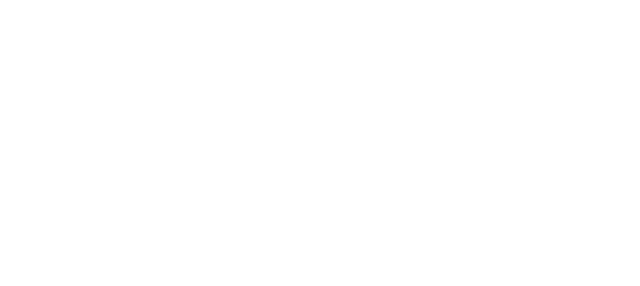
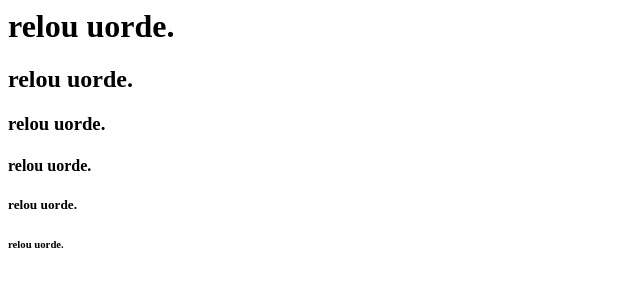
Before and after one commit to codingTheus/exemplo-git-l, a plain HTML site: page index.html in a window 1280 px wide. Shown: the whole page, without its empty margins (0-640 px from the left). Drawn offline with Linux system fonts and the light colour scheme.

Commit message:
Body criado + títulos de h1 a h6

```diff
--- a/index.html
+++ b/index.html
@@ -10,4 +10,13 @@
 		<title> Exemplo de HTML </title>
 	</head>
 
+	<body>
+		<h1>relou uorde.</h1>
+		<h2>relou uorde.</h2>
+		<h3>relou uorde.</h3>
+		<h4>relou uorde.</h4>
+		<h5>relou uorde.</h5>
+		<h6>relou uorde.</h6>
+	</body>
+
 </html>
```
